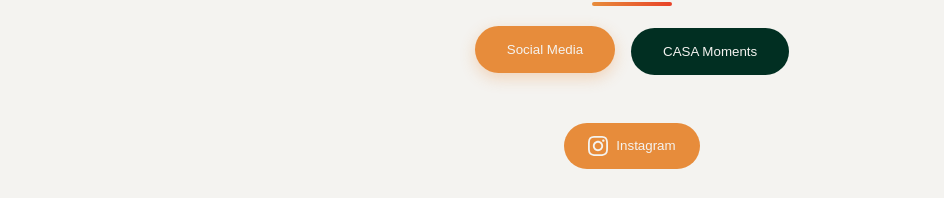
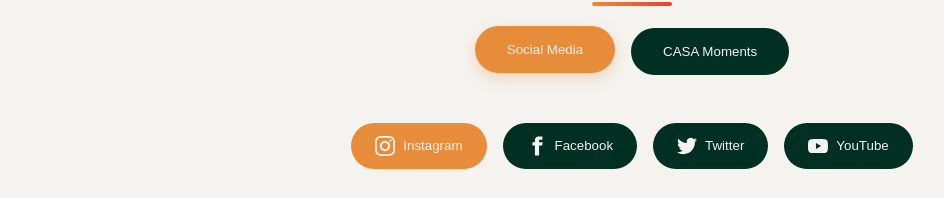
Before and after one commit to montjeffrey/CasaDraft, a website: page index.html in a window 1280 px wide. Shown: the part 3060-3258 px from the top of the page, without its empty margins (8-952 px from the left). Drawn offline with Linux system fonts and the light colour scheme; a script that the page names is missing.

Commit message:
Restore social media buttons for Facebook, Twitter, and YouTube

```diff
--- a/index.html
+++ b/index.html
@@ -1266,6 +1266,24 @@
                         </svg>
                         Instagram
                     </button>
+                    <button class="social-media-btn" data-platform="facebook">
+                        <svg xmlns="http://www.w3.org/2000/svg" viewBox="0 0 24 24">
+                            <path d="M18.77 7.46H14.5v-1.9c0-.9.6-1.1 1-1.1h3V.5h-4.33C10.24.5 9.5 3.44 9.5 5.32v2.15h-3v4h3v12h5v-12h3.85l.42-4z"/>
+                        </svg>
+                        Facebook
+                    </button>
+                    <button class="social-media-btn" data-platform="twitter">
+                        <svg xmlns="http://www.w3.org/2000/svg" viewBox="0 0 24 24">
+                            <path d="M23.953 4.57a10 10 0 01-2.825.775 4.958 4.958 0 002.163-2.723c-.951.555-2.005.959-3.127 1.184a4.92 4.92 0 00-8.384 4.482C7.69 8.095 4.067 6.13 1.64 3.162a4.822 4.822 0 00-.666 2.475c0 1.71.87 3.213 2.188 4.096a4.904 4.904 0 01-2.228-.616v.06a4.923 4.923 0 003.946 4.827 4.996 4.996 0 01-2.212.085 4.936 4.936 0 004.604 3.417 9.867 9.867 0 01-6.102 2.105c-.39 0-.779-.023-1.17-.067a13.995 13.995 0 007.557 2.209c9.053 0 13.998-7.496 13.998-13.985 0-.21 0-.42-.015-.63A9.935 9.935 0 0024 4.59z"/>
+                        </svg>
+                        Twitter
+                    </button>
+                    <button class="social-media-btn" data-platform="youtube">
+                        <svg xmlns="http://www.w3.org/2000/svg" viewBox="0 0 24 24">
+                            <path d="M23.498 6.186a3.016 3.016 0 0 0-2.122-2.136C19.505 3.545 12 3.545 12 3.545s-7.505 0-9.377.505A3.017 3.017 0 0 0 .502 6.186C0 8.07 0 12 0 12s0 3.93.502 5.814a3.016 3.016 0 0 0 2.122 2.136c1.871.505 9.376.505 9.376.505s7.505 0 9.377-.505a3.015 3.015 0 0 0 2.122-2.136C24 15.93 24 12 24 12s0-3.93-.502-5.814zM9.545 15.568V8.432L15.818 12l-6.273 3.568z"/>
+                        </svg>
+                        YouTube
+                    </button>
                 </div>
                 <div class="gallery-grid">
                     <!-- Instagram Embed -->
```
